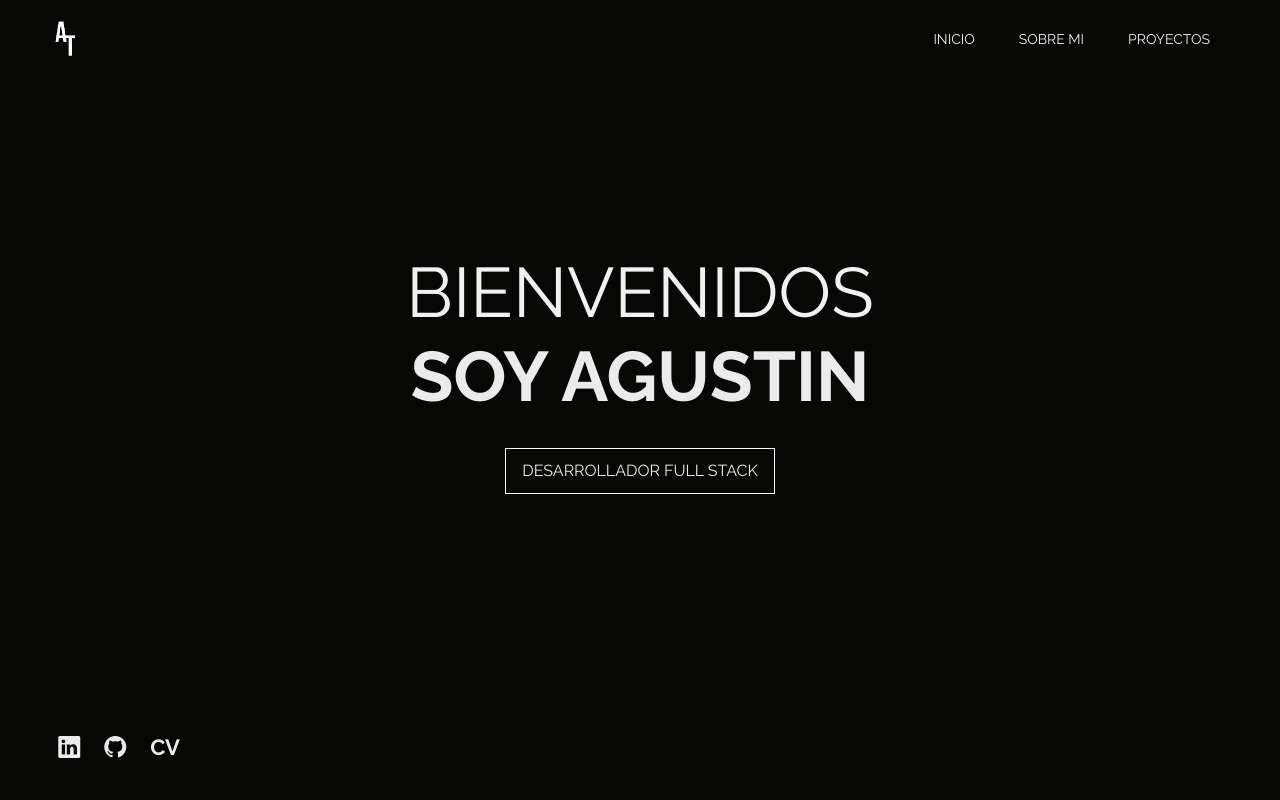
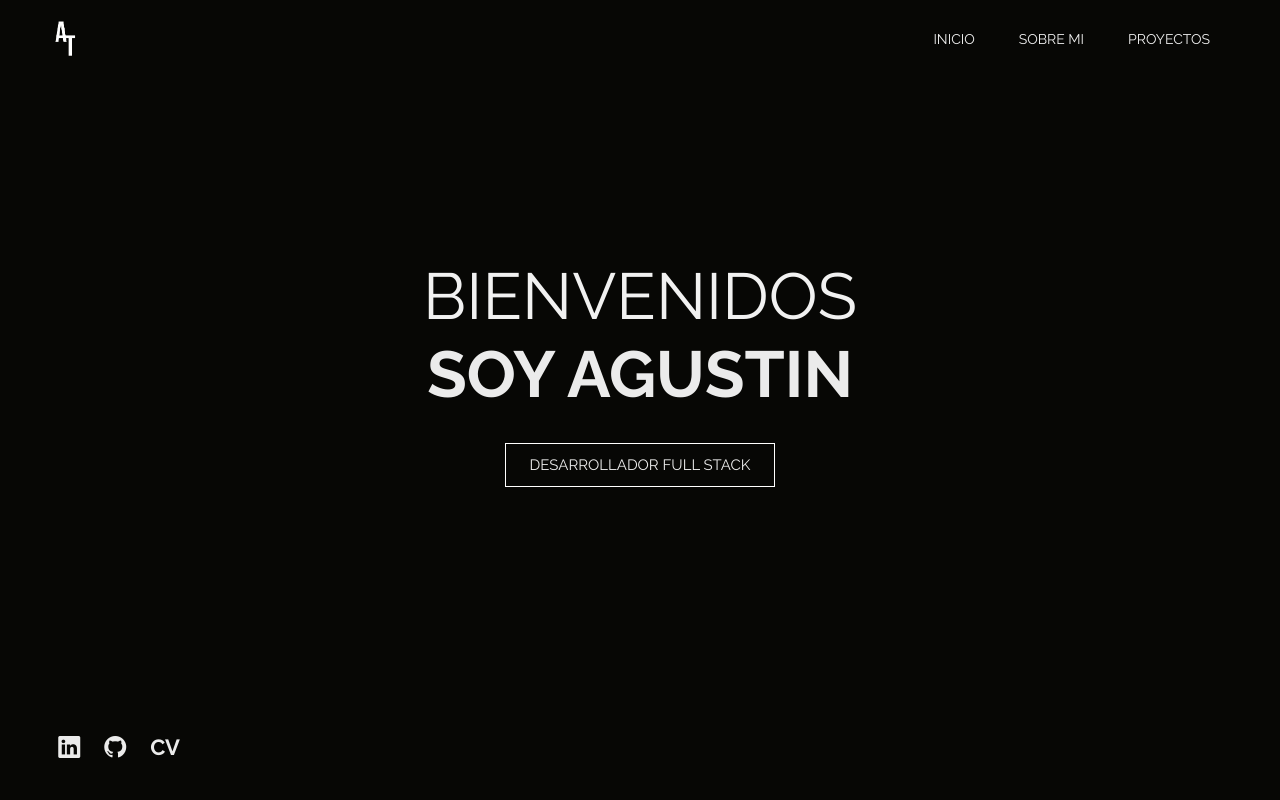
Before and after one commit to agustintarancon/Portfolio, a React (Vite) app: page / in a window 1280 px wide. Shown: the top 800 px of the page. Built offline with nearby package versions, Linux system fonts and the light colour scheme.

Commit message:
ajuste a welcome

```diff
--- a/src/components/specific/welcome/welcome.module.css
+++ b/src/components/specific/welcome/welcome.module.css
@@ -22,6 +22,7 @@
 }
 
 .subtitle {
+  font-size: 15px;
   text-align: center;
   border: 1px solid white;
   width: 270px;
@@ -63,11 +64,11 @@
 
 @media (min-width: 1000px) {
   .infoContainer {
-    width: 600px;
+    width: 500px;
   }
 
   .title {
-    font-size: 70px;
+    font-size: 65px;
   }
 
   .socialMedia {
```
